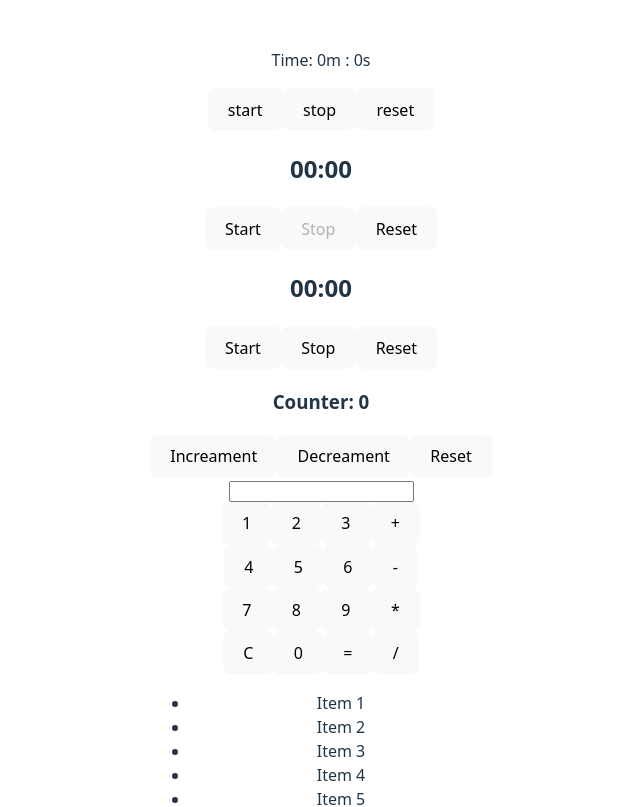
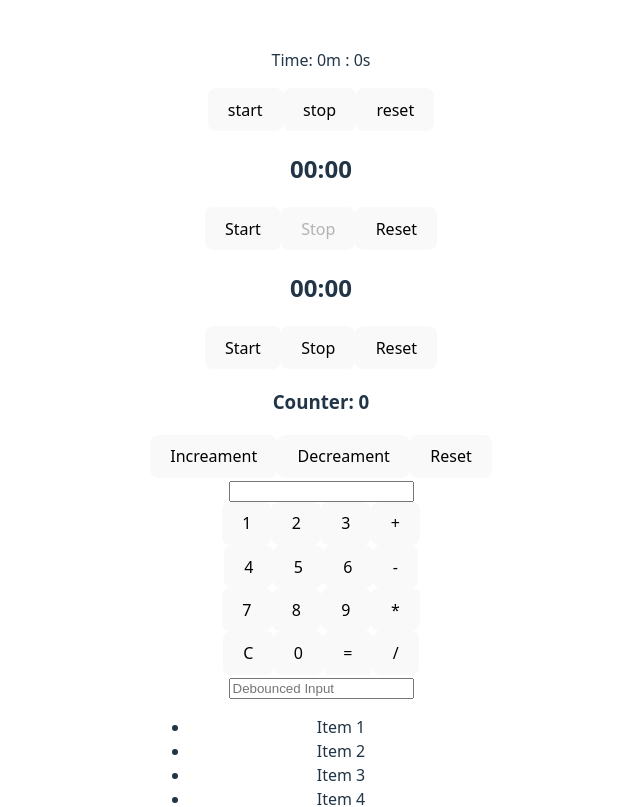
Before and after one commit to Abhinav0120/react-practice, a React (Vite) app: page / in a window 1280 px wide. Shown: the top 807 px of the page, without its empty margins (319-959 px from the left). Built offline with nearby package versions, Linux system fonts and the light colour scheme.

Commit message:
basic debouce using useEffect

```diff
--- a/src/App.jsx
+++ b/src/App.jsx
@@ -7,6 +7,7 @@ import Calculator from './calculator/Calculator'
 import Pagination from './paginationOptimised/Pagination'
 import InfiniteScroll from './InfiniteScroll'
 import InfiniteScrollPrictice from './InfiniteScrollPrictice'
+import Debounce from './debounce'
 
 function App() {
 
@@ -19,6 +20,7 @@ function App() {
       <MyOptimisedStopwatch />
       <Counter/>
       <Calculator/>
+      <Debounce/>
       <Pagination data ={data}/>
       {/* <InfiniteScroll /> */}
       <InfiniteScrollPrictice/>
--- /dev/null
+++ b/src/Debounce.jsx
@@ -0,0 +1,29 @@
+import { useEffect, useState } from "react";
+
+function Debounce(){
+    const [input, setInput] = useState('');
+    const [debInput, setDebInput] = useState('');
+
+    useEffect(() => {
+        const timeout = setTimeout(() => {
+            setDebInput(input);
+        }, 500)
+
+        return () => clearTimeout(timeout);
+    }, [input])
+
+    useEffect(()=> {
+        console.log("Api call", debInput)
+    }, [debInput])
+
+    return (<div>
+        <input
+            type="text"
+            placeholder="Debounced Input"
+            value={input}
+            onChange={(e)=> setInput(e.target.value)}
+        />
+    </div>)
+}
+
+export default Debounce;
```
